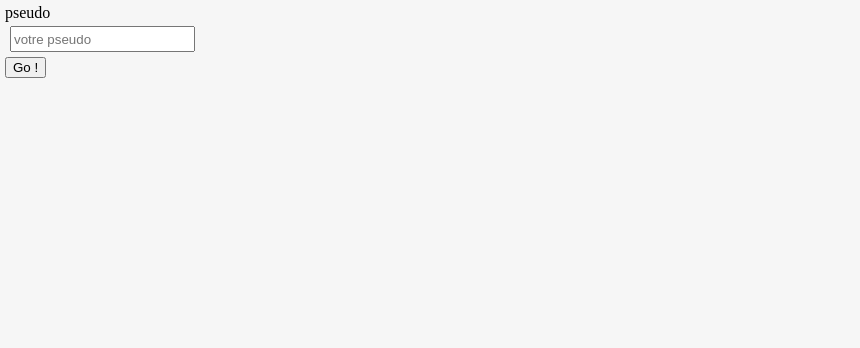
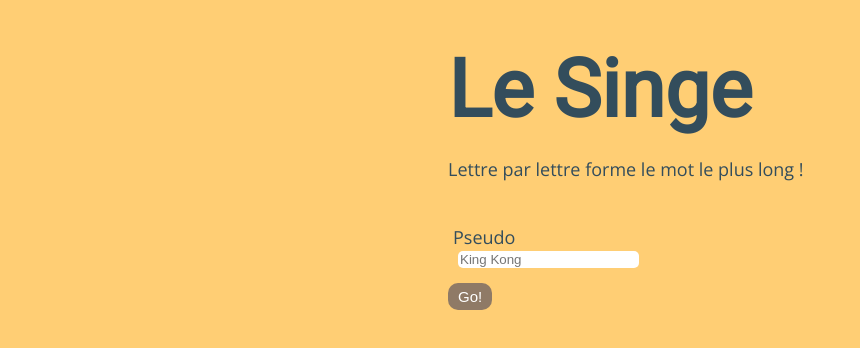
Before and after one commit to haterecoil/sinj, a website: page public_html/index.html in a window 1280 px wide. Shown: the whole page, without its empty margins (0-860 px from the left). Drawn offline with nearby package versions, Linux system fonts and the light colour scheme; no server answers.

Commit message:
UI commit

```diff
--- a/public_html/css/style.css
+++ b/public_html/css/style.css
@@ -1,21 +1,63 @@
-body{ width: 100%; height: auto; background-color: #F6F6F6; font-size: 16px; }
-
-form * { display: block; margin: 5px;}
-form input { height: 1.5em; }
-
-li.room div {
-  display: inline-block;
+body{
+	width: 100%;
+	background-color: #FFCE74;
+	font-family: 'Open Sans', sans-serif;
+	color: #334D5C;
+	overflow: hidden;
+	font-size: 18px;
 }
 
-li.g-stroke div {
-  display: inline-block;
-  font-size: 1.3em;
-  line-height: 1.7em;
+.hidden {
+	display: none;
 }
 
-li.g-stroke div:nth-child(1) {
-  font-weight: 900;
-  width: 200px;
-  overflow: hidden;
+.container-game{
+	margin-left: 35%;
+	width: 500px;
+	margin-top: 50px;
 }
-.hidden {display: none;}
+.title-game{
+	font-family: 'Roboto', sans-serif;
+	font-size: 80px;
+}
+
+.rules-game{
+	margin-top: 30px;
+}
+
+.game{
+	margin-top: 50px;
+}
+
+label, input{
+	display: block;
+	margin: 5px;
+	border-radius: 5px;
+	border :0px solid black;
+}
+
+button{
+	cursor: pointer;
+}
+
+.btn-typeone {
+  border-radius: 10px;
+  color: #ffffff;
+  font-size: 15px;
+  background: #8f7a66;
+  padding: 5px 10px 5px 10px;
+  border : 0px solid black;
+  margin-top: 10px;
+}
+
+.btn-typeone:hover {
+  background: #334D5C;
+}
+
+.btn-play{
+	display: inline;
+}
+
+#pseudo-error, #rc-errors{
+	color: #DF5A49;
+}
--- a/public_html/index.html
+++ b/public_html/index.html
@@ -6,19 +6,32 @@
 	<link rel="stylesheet" href="./css/reset.css">
 	<link rel="stylesheet" href="./css/style.css">
 	<script src="./js/jquery-1.9.js"></script>
+
+	<link href='http://fonts.googleapis.com/css?family=Roboto' rel='stylesheet' type='text/css'>
+	<link href='http://fonts.googleapis.com/css?family=Open+Sans' rel='stylesheet' type='text/css'>
+
 </head>
 <script src="./js/socket-io.js"></script>
 <script>
   var socket = io('http://localhost:8080');
 </script>
 <body>
+
 <!-- liste les parties, permet de rejoindre une existante ou de créer -->
-	<div id="pseudo">
+	<div class="container-game">
+
+		<div class="header">
+			<h1 class="title-game">Le Singe</h1>
+			<p class="rules-game">Lettre par lettre forme le mot le plus long !</p>
+		</div>
+
+
+		<div id="pseudo" class="game begin">
 		<form action="javascript:void(0)" id="nickname-form">
-		<label for="nickname">pseudo
-			<input type="text" name="nickname" id="nickname" placeholder="votre pseudo">
+			<label for="nickname" class="pseudo">Pseudo
+				<input type="text" name="nickname" id="nickname" placeholder="King Kong">
 			</label>
-		<button type="submit">Go !</button>
+			<button type="submit" class="btn-typeone">Go!</button>
 		</form>
 		<div id="pseudo-error"></div>
 		</div>
@@ -29,18 +42,19 @@
 					<div class="room-info"><a href="" class="room-info-players"></a><a href="" class="room-info-join"></a></div>
 				</li> -->
 			</ul>
+
 			<div id="room-create">
 				<form action="javascript:void(0);" id="rc-form">
 					<label for="rc-name">Nom de la partie
-					<input type="text" name="rc-name" id="rc-name" placeholder="nom de la partie">
+						<input type="text" name="rc-name" id="rc-name" placeholder="Dans la savane...">
 					</label>
 					<label for="rc-password">Mot de passe
-					<input type="text" name="rc-password" id="rc-password" placeholder="optionnel">
+						<input type="text" name="rc-password" id="rc-password" placeholder="Optionnel">
 					</label>
 					<label for="rc-maxplayers">Nombre de joueurs max
 						<input type="text" name="rc-maxplayers" id="rc-maxplayers">
 					</label>
-				<button type="submit" value="Créer">Créer</button>
+					<button type="submit" value="Créer" class="btn-typeone">Créer</button>
 				</form>
 			</div>
 			<div id="rc-errors"></div>
@@ -48,7 +62,7 @@
 	<!-- jeu : les plusieurs personnes qui jouent (sur un côté) avec score,
 				l'input (placeholder == le mot actuel
 				la scène de jeu) -->
-	<div id="game" class="hidden">
+		<div id="game" class="hidden game">
 			<ul id="game-players">
 	<!-- 			<li class="game-player">
 					<div class="gp-name"></div>
@@ -69,10 +83,10 @@
 					<label for="gc-letter">Votre lettre :
 						<input type="text" name="gc-letter" id="gc-letter" maxlength="1" disabled>
 					</label>
-				<button type="submit" id="gc-submit" value="valider">Valider</button>
+					<button type="submit" id="gc-submit" value="valider" class="btn-typeone btn-play">Valider</button>
 				</form>
 				<form action="javascript:void(0);" id="gc-pass-form">
-				<button type="submit" id="gc-pass" value="pass">Passer</button>
+					<button type="submit" id="gc-pass" value="pass" class="btn-typeone btn-play">Passer</button>
 				</form>
 			</div>
 		</div>
@@ -83,11 +97,12 @@
 			aller au lobby -->
 		<div id="score" class="hidden">
 			<form action="javascript:void(0)" id="score-form">
-			<button type="submit" id="sf-replay">Rejouer</button>
+				<button type="submit" id="sf-replay" class="btn-typeone btn-play">Rejouer</button>
 			</form>
 			<form action="javascript:void(0)" id="score-form">
-			<button type="submit" id="sf-lobby">Lobby</button>
+				<button type="submit" id="sf-lobby" class="btn-typeone btn-play">Lobby</button>
 			</form>
+		</div>
 	</div>
 
 	<script src="./js/script.js"></script>
```
Lines whose indentation alone changed are shown as unchanged.
